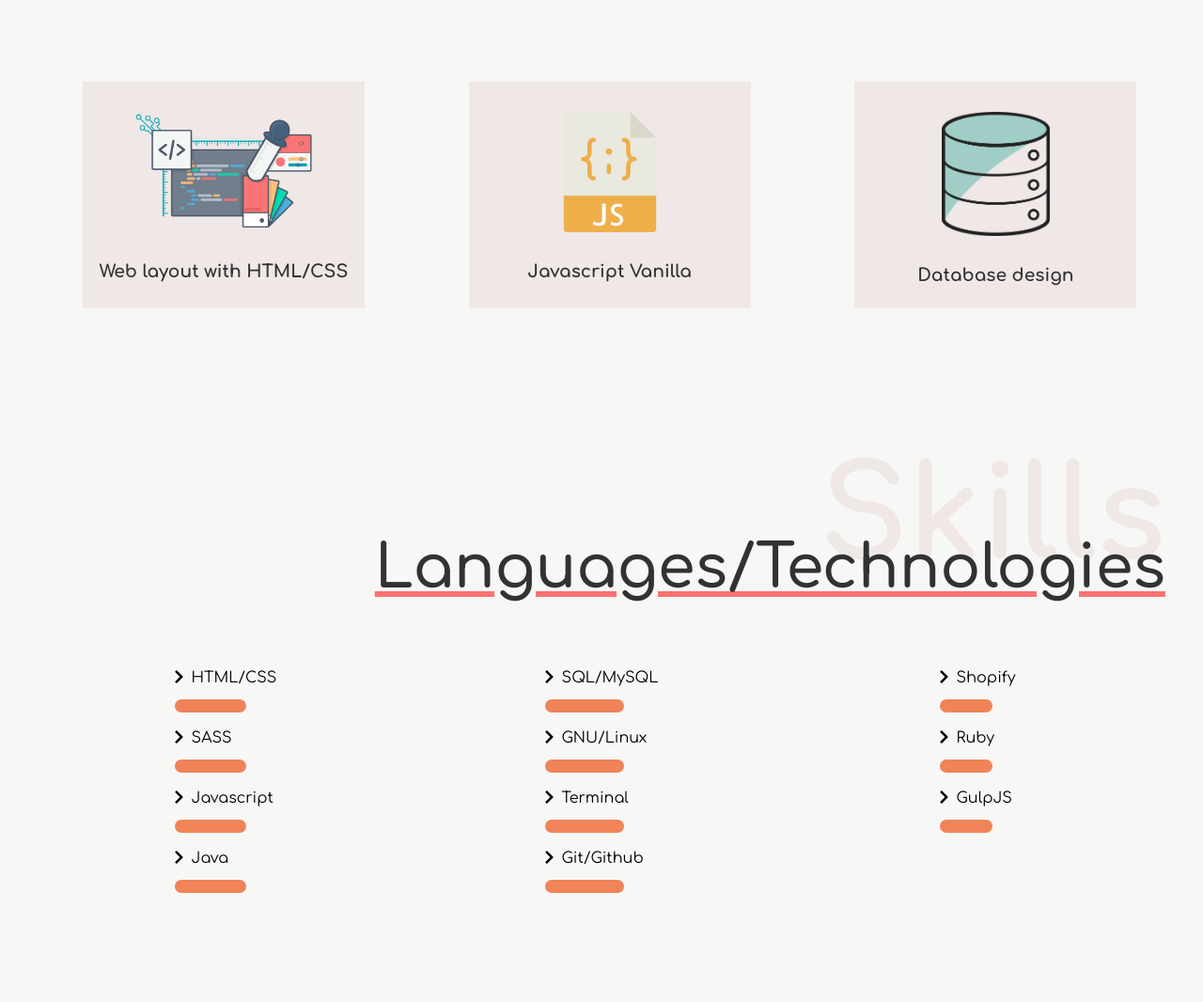
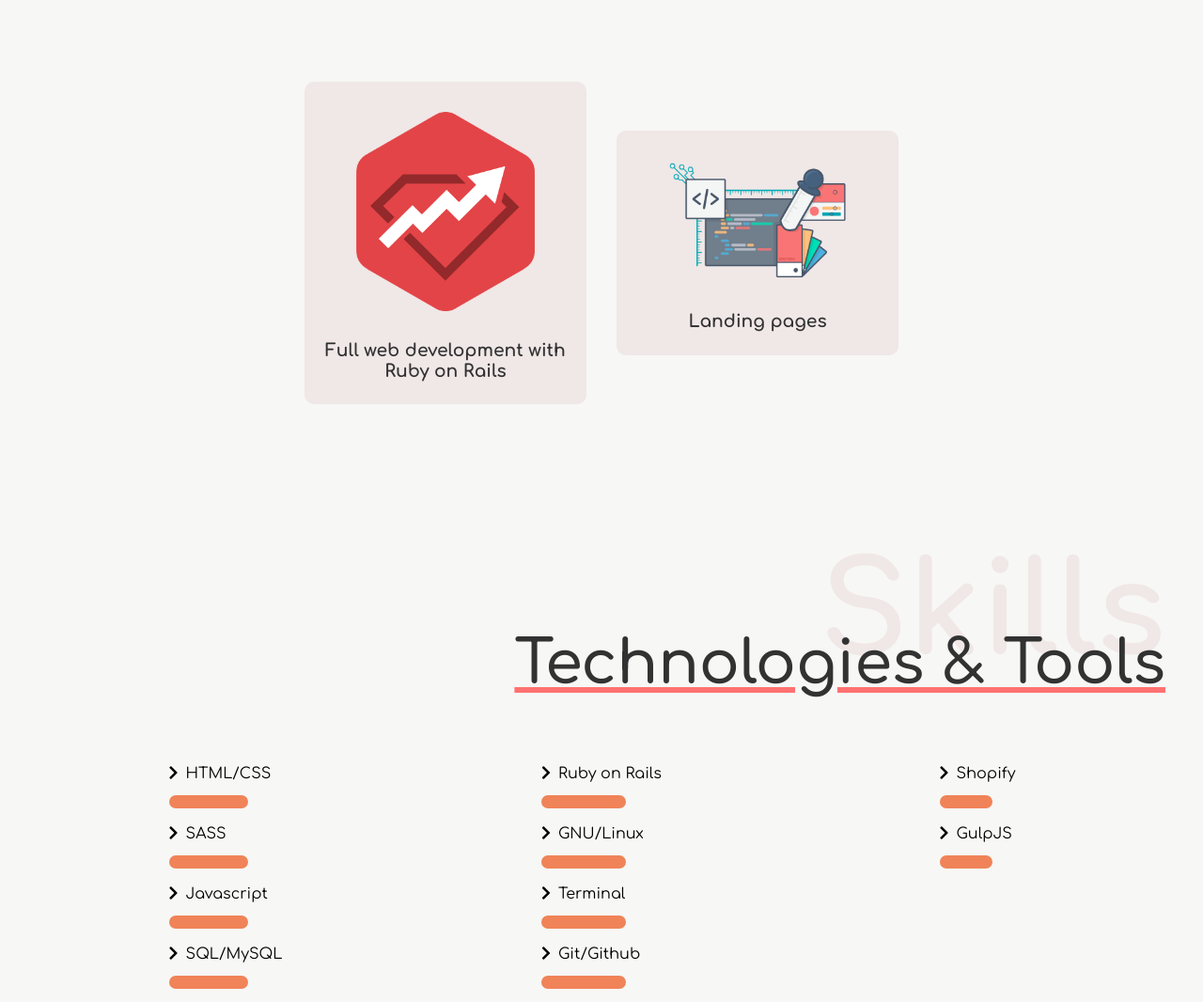
Before and after one commit to diegoOG09/portafolio, a website: page index.html in a window 1280 px wide. Shown: the part 1900-2966 px from the top of the page at 94% size. Drawn offline with Linux system fonts and the light colour scheme.

Commit message:
Services and socials edited 📝

```diff
--- a/index.html
+++ b/index.html
@@ -49,7 +49,7 @@
         <span class="back-text">Profile</span>
         <h2>About me</h2>
         <div class="me-text">
-          <p>My name is Diego Salinas and I am 22</p>
+          <p>My name is Diego Salinas and I am 23</p>
           <p>years old. I build websites with a modern</p>
           <p>design and a good UI/UX. I am looking for</p>
           <p>a job in a friendly team. I want to work,</p>
@@ -58,7 +58,7 @@
         </div>
         <span class="cv">
           <i class="fas fa-arrow-right">
-            <a href="public/CV-esp.pdf" target="_blank">Download CV</a>
+            <a href="public/CV.pdf" target="_blank">Get CV</a>
           </i>
         </span>
       </div>
@@ -70,23 +70,19 @@
     <h2>What I do?</h2>
     <div class="services-grid">
       <div class="card">
-        <img loading="lazy" class="img1" src="images/front.png" alt="">
-        <h3>Web layout with HTML/CSS</h3>
+        <img loading="lazy" class="img1" src="images/ruby-on-rails.png" alt="">
+        <h3>Full web development with Ruby on Rails</h3>
       </div>
       <div class="card">
-        <img loading="lazy" class="img2" src="images/javascript.png" alt="">
-        <h3>Javascript Vanilla</h3>
-      </div>
-      <div class="card">
-        <img loading="lazy" class="img3" src="images/db.png" alt="">
-        <h3>Database design</h3>
+        <img loading="lazy" class="img1" src="images/front.png" alt="">
+        <h3>Landing pages</h3>
       </div>
     </div>
   </section>
   <a name="skills" id="skills"></a>
   <section class="skills-grid content">
     <span class="back-text-skills">Skills</span>
-    <h2>Languages/Technologies</h2>
+    <h2>Technologies & Tools</h2>
     <div class="skills-grid">
       <div class="card">
         <li><i class="fas fa-chevron-right"></i>HTML/CSS</li>
@@ -95,12 +91,12 @@
         <progress class="pro-bar" max="100" value="70"></progress>
         <li><i class="fas fa-chevron-right"></i>Javascript</li>
         <progress class="pro-bar" max="100" value="70"></progress>
-        <li><i class="fas fa-chevron-right"></i>Java</li>
-        <progress class="pro-bar" max="100" value="40"></progress>
+        <li><i class="fas fa-chevron-right"></i>SQL/MySQL</li>
+        <progress class="pro-bar" max="100" value="50"></progress>
       </div>
       <div class="card">
-        <li><i class="fas fa-chevron-right"></i>SQL/MySQL</li>
-        <progress class="pro-bar" max="100" value="50"></progress>
+        <li><i class="fas fa-chevron-right"></i>Ruby on Rails</li>
+        <progress class="pro-bar" max="100" value="65"></progress>
         <li><i class="fas fa-chevron-right"></i>GNU/Linux</li>
         <progress class="pro-bar" max="100" value="80"></progress>
         <li><i class="fas fa-chevron-right"></i>Terminal</li>
@@ -111,8 +107,6 @@
       <div class="card">
         <li><i class="fas fa-chevron-right"></i>Shopify</li>
         <progress class="pro-bar" max="100" value="50"></progress>
-        <li><i class="fas fa-chevron-right"></i>Ruby</li>
-        <progress class="pro-bar" max="100" value="40"></progress>
         <li><i class="fas fa-chevron-right"></i>GulpJS</li>
         <progress class="pro-bar" max="100" value="50"></progress>
       </div>
@@ -147,16 +141,16 @@
         <a href="#contactme">Contact</a>
       </div>
       <div class="foot">
-        <a href="https://www.instagram.com/_diego.salinas/" target="_blank" rel="noopener noreferrer">
-          <i class="fab fa-instagram"></i>
+        <a href="https://www.linkedin.com/in/diego-salinas09/" target="_blank" rel="noopener noreferrer">
+          <i class="fab fa-linkedin"></i>
         </a>
-        <a href="https://twitter.com/mantequillah_" target="_blank" rel="noopener noreferrer">
-          <i class="fab fa-twitter-square"></i>
+        <a href="https://github.com/diegoOG09" target="_blank" rel="noopener noreferrer">
+          <i class="fab fa-github"></i>
         </a>
       </div>
       <div class="foot">
         <span class="">Tel: +52 7228373587</span>
-        <span>E-mail: xdiegoemmax@outlook.com</span>
+        <span>Email: diego.salinas.dev@gmail.com</span>
       </div>
     </div>
   </footer>
--- a/src/scss/layout/_myworks.scss
+++ b/src/scss/layout/_myworks.scss
@@ -30,14 +30,14 @@
     color: $very_gray;
     font-weight: 500;
     background-color: $smooth_brown;
-    padding: .5rem 0 .5rem 0;
+    padding: 0.5rem 0 0.5rem 0;
     margin-bottom: 5rem;
     font-size: 1rem;
   }
 
   .modal-grid {
     display: grid;
-    grid-template-columns: repeat(2,1fr);
+    grid-template-columns: repeat(2, 1fr);
 
     .modal-img {
       display: flex;
@@ -65,9 +65,7 @@
   .portfolio {
     margin-bottom: 9rem;
     .back-text-portfolio {
-
       font-size: 4.7rem;
-
     }
 
     h2 {
--- a/src/scss/layout/_whatido.scss
+++ b/src/scss/layout/_whatido.scss
@@ -18,16 +18,16 @@
   }
 
   .services-grid {
-    display: grid;
-    grid-template-columns: repeat(3, 1fr);
-    column-gap: 5rem;
-    padding-left: 3rem;
-
+    display: flex;
+    align-items: center;
+    justify-content: center;
+    gap: 2rem;
     .card {
+      border-radius: 10px;
       background-color: $smooth_brown;
       width: 300px;
       padding-bottom: 1.5rem;
-      // height: 200px;
+      height: auto;
 
       img {
         display: block;
@@ -36,16 +36,12 @@
       }
 
       h3 {
-        display: flex;
-        align-items: center;
-        justify-content: center;
+        text-align: center;
         color: $very_gray;
         margin-top: 2rem;
       }
       .img1 {
-
         max-width: 190px;
-
       }
 
       .img2 {
@@ -104,9 +100,7 @@
           margin-top: 2rem;
         }
         .img1 {
-
           max-width: 190px;
-
         }
 
         .img2 {
```
Also changed, not shown: build/css/app.css, images/ruby-on-rails.png (added), 3 other files.
